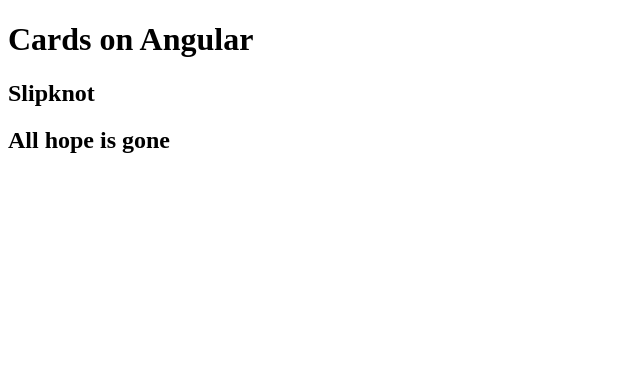
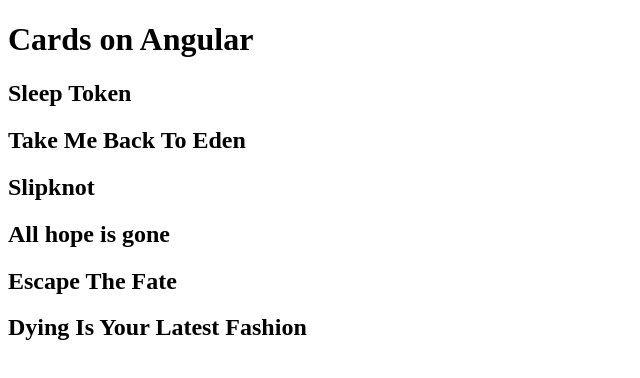
Before and after one commit to Romashka13579/Card1OnAngular, an Angular app in the folder my-app/: page / in a window 1280 px wide. Shown: the top 378 px of the page, without its empty margins (0-640 px from the left). Built offline with nearby package versions, Linux system fonts and the light colour scheme.

Commit message:
list of cards

```diff
--- a/my-app/src/app/card/card.component.html
+++ b/my-app/src/app/card/card.component.html
@@ -1,2 +1,4 @@
-<h2>{{cardTitle.band}}</h2>
-<h2>{{cardTitle.album}}</h2>
+<div *ngFor="let cardTitle of cardTitles">
+    <h2>{{cardTitle.band}}</h2>
+    <h2>{{cardTitle.album}}</h2>
+</div>
--- a/my-app/src/app/card/card.component.ts
+++ b/my-app/src/app/card/card.component.ts
@@ -1,5 +1,6 @@
 import { Component } from '@angular/core';
 import { CardInfo } from '../cards';
+import { CARDS } from '../mock-cards';
 
 @Component({
   selector: 'app-card',
@@ -7,8 +8,5 @@
   styleUrls: ['./card.component.css']
 })
 export class CardComponent {
-  cardTitle : CardInfo = {
-      band:"Slipknot",
-      album:"All hope is gone"
-  }
+  cardTitles = CARDS;
 }
--- /dev/null
+++ b/my-app/src/app/mock-cards.ts
@@ -0,0 +1,7 @@
+import { CardInfo } from './cards';
+
+export const CARDS : CardInfo[] = [
+    {band:"Sleep Token", album:"Take Me Back To Eden"},
+    {band:"Slipknot", album:"All hope is gone"},
+    {band:"Escape The Fate", album:"Dying Is Your Latest Fashion"}
+]
```
